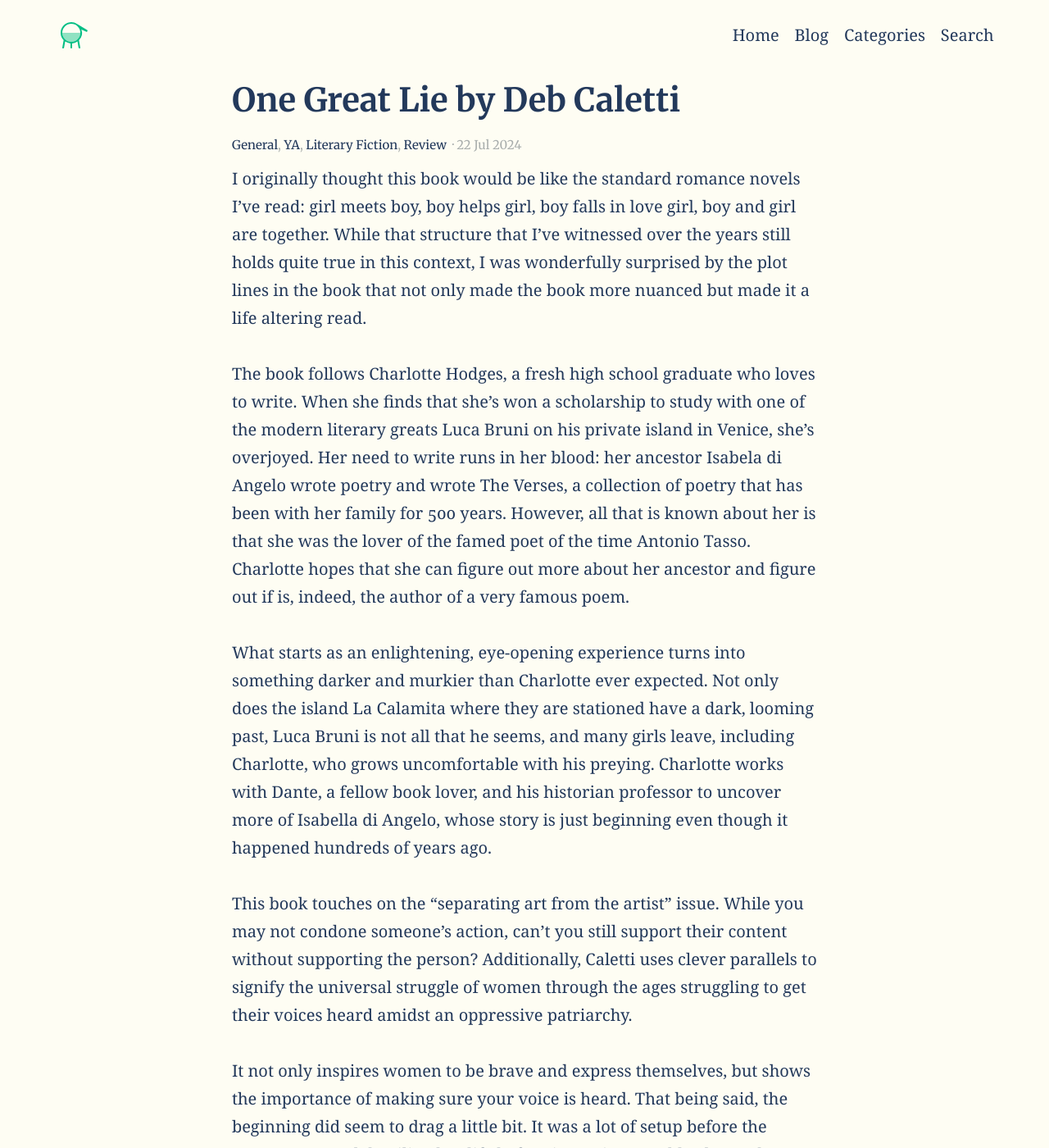
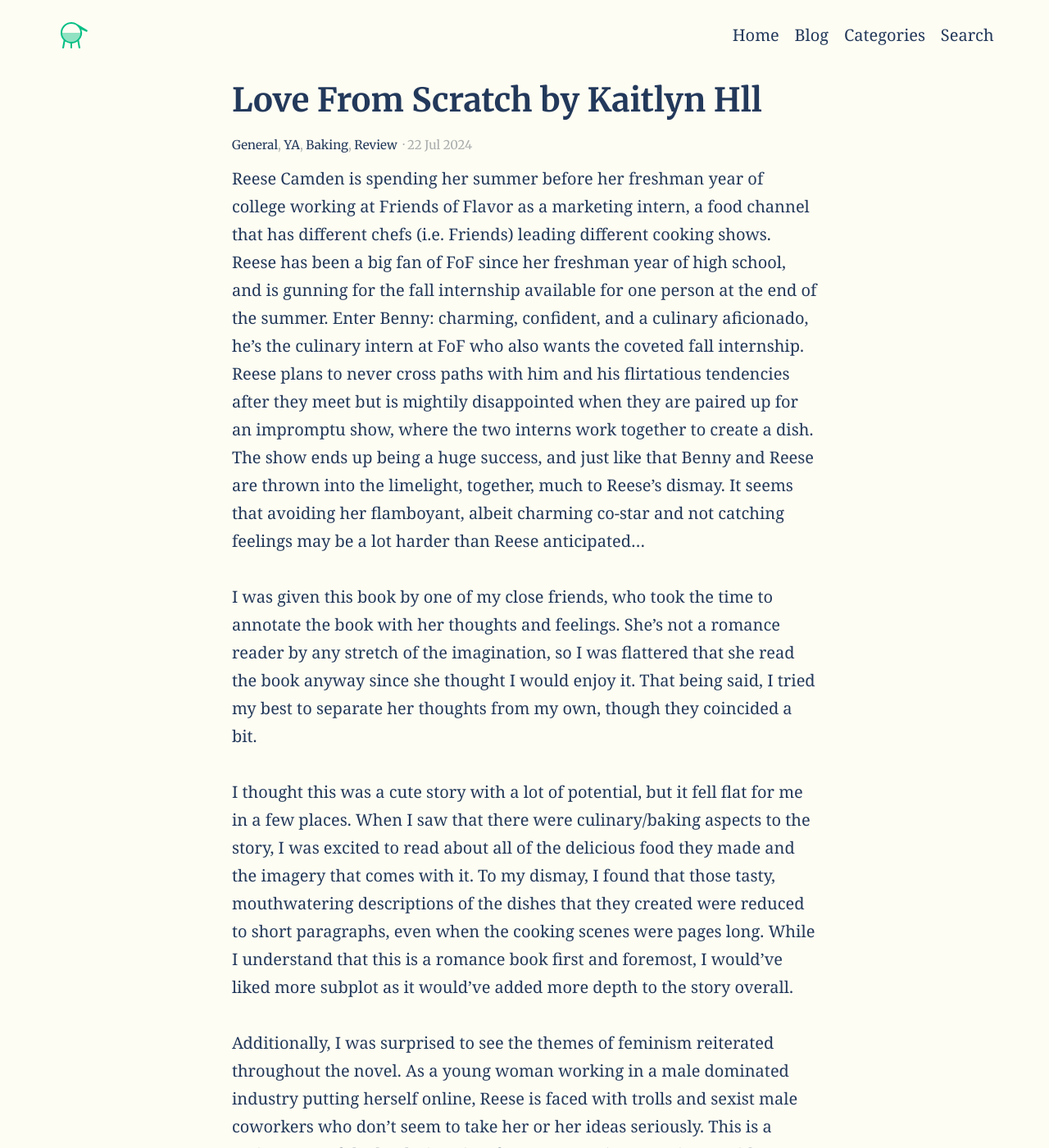
Before and after one commit to worldofrs/myblogs, a Jekyll site: the page built from _posts/2024-7-22-love-from-scratch-review.md, in a window 1280 px wide and 1400 px high. Shown: the whole window at 82% size. Built offline with Jekyll 4.4.1, drawn with Linux system fonts in a browser that asks for light colours; some of the changed text lies outside the part shown.

Commit message:
finalized review of Love From Scratch

```diff
--- a/_posts/2024-7-22-love-from-scratch-review.md
+++ b/_posts/2024-7-22-love-from-scratch-review.md
@@ -1,9 +1,9 @@
 ---
-title: One Great Lie by Deb Caletti
+title: Love From Scratch by Kaitlyn Hll
 categories:
 - General
 - YA
-- Literary Fiction
+- Baking
 - Review
 excerpt: |
 feature_text: |
@@ -12,14 +12,14 @@ image:
 ---
 
 
-I originally thought this book would be like the standard romance novels I’ve read: girl meets boy, boy helps girl, boy falls in love girl, boy and girl are together. While that structure that I’ve witnessed over the years still holds quite true in this context, I was wonderfully surprised by the plot lines in the book that not only made the book more nuanced but made it a life altering read.
+Reese Camden is spending her summer before her freshman year of college working at Friends of Flavor as a marketing intern, a food channel that has different chefs (i.e. Friends) leading different cooking shows. Reese has been a big fan of FoF since her freshman year of high school, and is gunning for the fall internship available for one person at the end of the summer. Enter Benny: charming, confident, and a culinary aficionado, he’s the culinary intern at FoF who also wants the coveted fall internship. Reese plans to never cross paths with him and his flirtatious tendencies after they meet but is mightily disappointed when they are paired up for an impromptu show, where the two interns work together to create a dish. The show ends up being a huge success, and just like that Benny and Reese are thrown into the limelight, together, much to Reese’s dismay. It seems that avoiding her flamboyant, albeit charming co-star and not catching feelings may be a lot harder than Reese anticipated…
 
-The book follows Charlotte Hodges, a fresh high school graduate who loves to write. When she finds that she’s won a scholarship to study with one of the modern literary greats Luca Bruni on his private island in Venice, she’s overjoyed. Her need to write runs in her blood: her ancestor Isabela di Angelo wrote poetry and wrote The Verses, a collection of poetry that has been with her family for 500 years. However, all that is known about her is that she was the lover of the famed poet of the time Antonio Tasso. Charlotte hopes that she can figure out more about her ancestor and figure out if is, indeed, the author of a very famous poem.
+I was given this book by one of my close friends, who took the time to annotate the book with her thoughts and feelings. She’s not a romance reader by any stretch of the imagination, so I was flattered that she read the book anyway since she thought I would enjoy it. That being said, I tried my best to separate her thoughts from my own, though they coincided a bit.
 
-What starts as an enlightening, eye-opening experience turns into something darker and murkier than Charlotte ever expected. Not only does the island La Calamita where they are stationed have a dark, looming past, Luca Bruni is not all that he seems, and many girls leave, including Charlotte, who grows uncomfortable with his preying. Charlotte works with Dante, a fellow book lover, and his historian professor to uncover more of Isabella di Angelo, whose story is just beginning even though it happened hundreds of years ago.
+I thought this was a cute story with a lot of potential, but it fell flat for me in a few places. When I saw that there were culinary/baking aspects to the story, I was excited to read about all of the delicious food they made and the imagery that comes with it. To my dismay, I found that those tasty, mouthwatering descriptions of the dishes that they created were reduced to short paragraphs, even when the cooking scenes were pages long. While I understand that this is a romance book first and foremost, I would’ve liked more subplot as it would’ve added more depth to the story overall.
 
-This book touches on the “separating art from the artist” issue. While you may not condone someone’s action, can’t you still support their content without supporting the person? Additionally, Caletti uses clever parallels to signify the universal struggle of women through the ages struggling to get their voices heard amidst an oppressive patriarchy.
+Additionally, I was surprised to see the themes of feminism reiterated throughout the novel. As a young woman working in a male dominated industry putting herself online, Reese is faced with trolls and sexist male coworkers who don’t seem to take her or her ideas seriously. This is a major tenet of the book since it refers to a negative experience with a guy she dated years ago. This was bittersweet for me: on one hand, I’m glad that the book mentioned discussed such pertinent issues of today’s society, but I felt as if the trauma that Reese faced years ago was so that she could bond and become closer to Benny. This is problematic for a variety of reasons, one of which is that it is unhealthy for a relationship to be based solely off of trauma and hurt from the past.
 
-It not only inspires women to be brave and express themselves, but shows the importance of making sure your voice is heard. That being said, the beginning did seem to drag a little bit. It was a lot of setup before the program started detailing her life before it was irrevocably changed. While I do feel it was necessary, it took awhile for me to get through. It could give readers the wrong impression that the whole book is that way on when it’s only a small portion of the book and might deter them from reading this book which discusses some important topics.
+Despite this, I kept reading and I thought it was…kind of boring. The second half of the book was terribly predictable, with Reese and Benny having a falling out and then making up since they realized that they were both wrong and that they really, really missed each other (can you hear the sarcasm in my voice?). Normally, I love stories like this, but this was so painfully basic it was kind of a struggle to get through the book.
 
-If you’re looking for a book from the literary fiction canon suitable for teens and young adults with all the elements consistent with YA, definitely check out One Great Lie by Deb Caletti. You won’t regret it.
+Don’t waste your time on this book. There are a bunch of really cute, really scrumptious culinary books out there that are worth your while.
```
